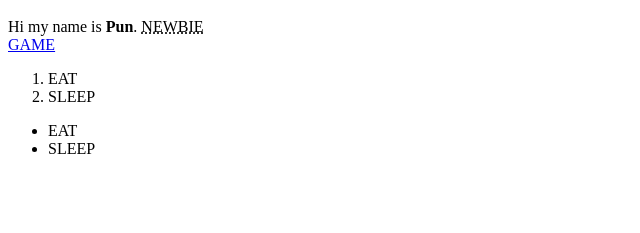
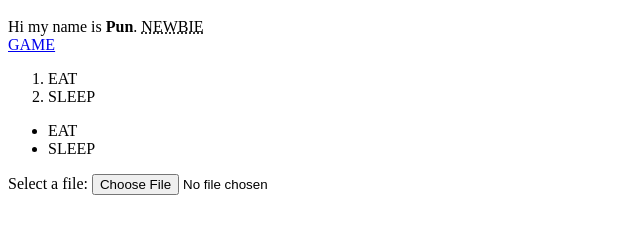
Before and after one commit to KTWC/KKVIS_AOC.githib.io, a plain HTML site: page week1.html in a window 1280 px wide. Shown: the part 291-524 px from the top of the page, without its empty margins (0-640 px from the left). Drawn offline with Linux system fonts and the light colour scheme.

Commit message:
Update week1.html

```diff
--- a/week1.html
+++ b/week1.html
@@ -25,6 +25,8 @@
             <li> EAT
             <li> SLEEP
         </ul>
+        <label for="myfile">Select a file:</label>
+        <input type="file" id="myfile" name="myfile">
     </body>
 </head>
 </html>
```
